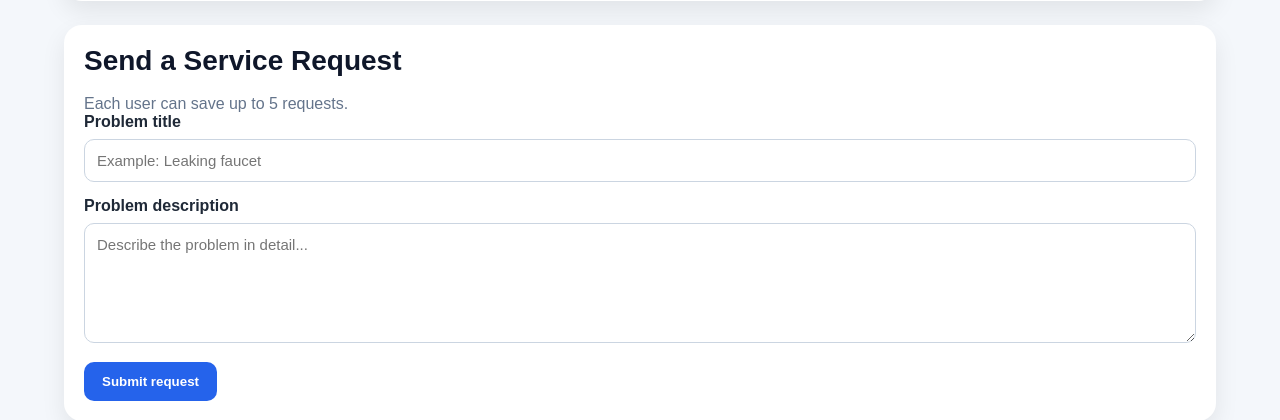
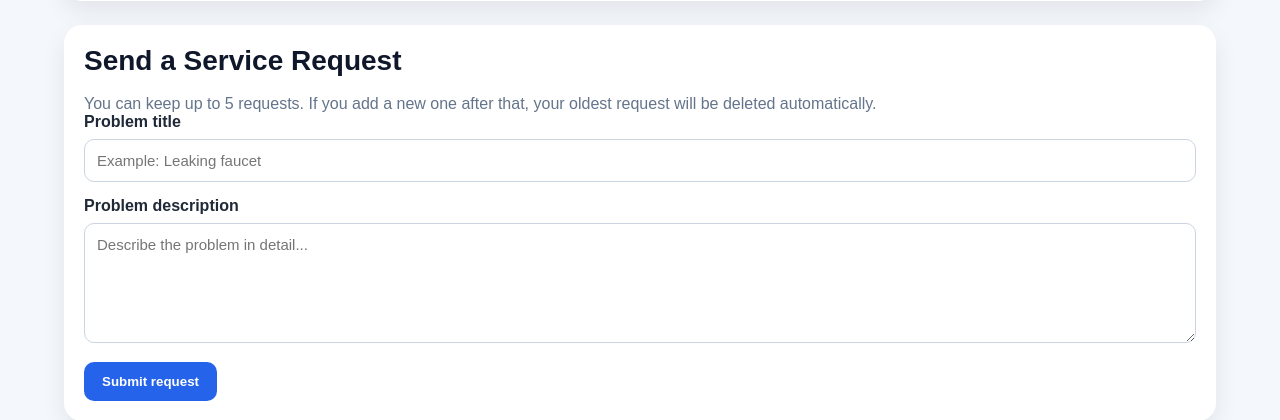
Before and after one commit to Just4Kor/App-for-Emergencies, a Flask app: template templates/worker_details.html in a window 1280 px wide. Shown: the part 522-942 px from the top of the page. Run offline with Flask 3, Linux system fonts and the light colour scheme; the template is opened without the code that fills it, so the values that code supplies are empty.

Commit message:
Enhance service request form details and formatting
Updated the service request form to clarify request limits and improved HTML formatting.

```diff
--- a/templates/worker_details.html
+++ b/templates/worker_details.html
@@ -18,19 +18,29 @@
 
     <div class="detail-box">
         <h2 class="section-title">Send a Service Request</h2>
-        <p class="muted">Each user can save up to 5 requests.</p>
+        <p class="muted">
+            You can keep up to 5 requests. If you add a new one after that,
+            your oldest request will be deleted automatically.
+        </p>
 
         <form method="post">
             <div style="margin-bottom: 15px;">
                 <label for="problem_title">Problem title</label>
-                <input type="text" id="problem_title" name="problem_title"
-                       placeholder="Example: Leaking faucet">
+                <input
+                    type="text"
+                    id="problem_title"
+                    name="problem_title"
+                    placeholder="Example: Leaking faucet"
+                >
             </div>
 
             <div style="margin-bottom: 15px;">
                 <label for="problem_description">Problem description</label>
-                <textarea id="problem_description" name="problem_description"
-                          placeholder="Describe the problem in detail..."></textarea>
+                <textarea
+                    id="problem_description"
+                    name="problem_description"
+                    placeholder="Describe the problem in detail..."
+                ></textarea>
             </div>
 
             <button class="btn" type="submit">Submit request</button>
```
